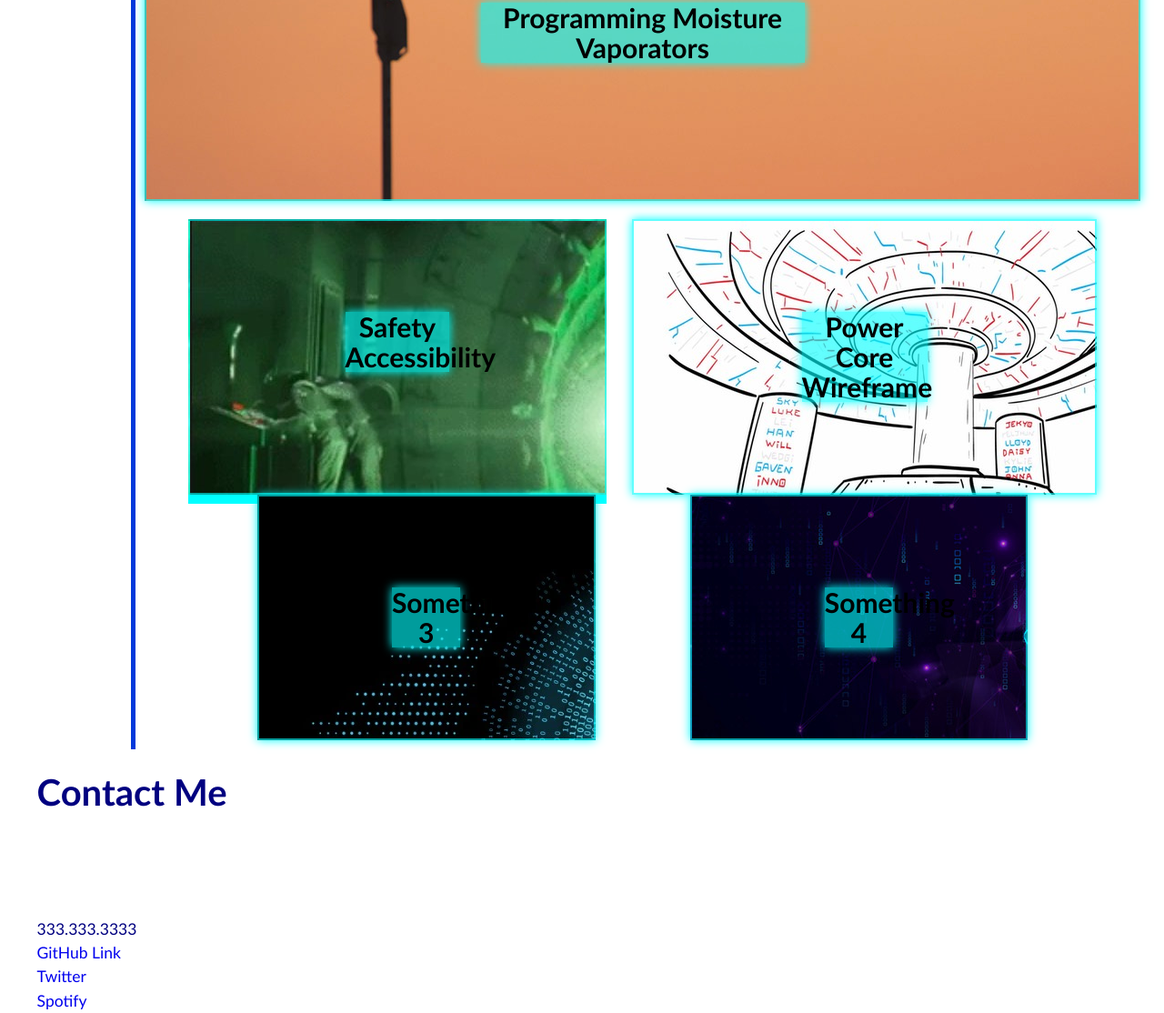
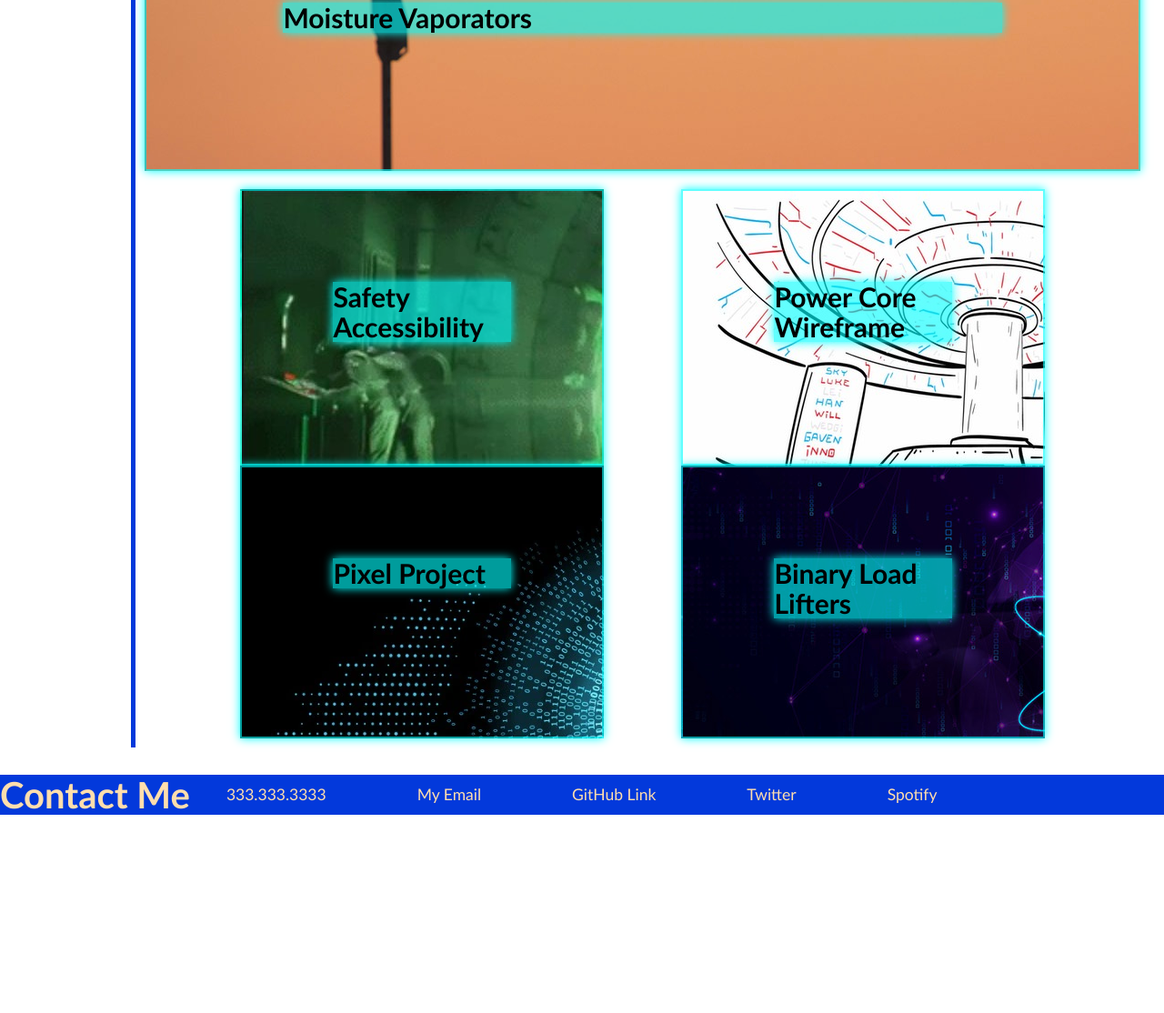
Before and after one commit to knight19jonathan/los-knight-portfolio-page, a plain HTML site: page index.html in a window 1280 px wide. Shown: the part 827-1941 px from the top of the page at 91% size. After the commit the page ends 1725 px from the top, so only its background shows below. Drawn offline with Linux system fonts and the light colour scheme.

Commit message:
updates to flexboxs, footer, readme,

```diff
--- a/assets/reset.css
+++ b/assets/reset.css
@@ -1,4 +1,5 @@
 * {
+    text-decoration: none;
     margin: 0;
     padding: 0;
     box-sizing: border-box;
--- a/assets/style.css
+++ b/assets/style.css
@@ -1,10 +1,3 @@
-* {
-    text-decoration: none;
-    margin: 0;
-    padding: 0;
-    box-sizing: border-box;
-}
-
 :root {
     --text: navy;
     --boarder: rgba(0, 255, 255, 0.61);
@@ -13,11 +6,15 @@
     --headtx: navajowhite;
     --herotx: black;
 
+/* COLOR SCHEME */
+
 }
 
 html {
     font-size: 62.5%;
 }
+
+/* BEGINNING BODY BUILD */
 
 body {
     font-family: 'Gill Sans', 'Gill Sans MT', Calibri, 'Trebuchet MS', sans-serif, monospace;
@@ -26,6 +23,8 @@ body {
     color: var(--text);
     background-color: var(--mainbackground);
 }
+
+/* HEADER SETTINGS -CURTESY OF EXAMPLE FILE */
 
 h1,
 h2,
@@ -68,6 +67,8 @@ p {
 margin-bottom: 1rem;
 }
 
+/* NAV BAR  */
+
 .navlist {
     background-color: var(--headbg);
     color: var(--headtx);
@@ -92,6 +93,7 @@ margin-bottom: 1rem;
     margin-right: auto;
     margin-left: 2rem;
 }
+/* HERO BANNER */
 
 .hero-image {
     background-image: url(./images/Starfield.jpg);
@@ -125,6 +127,12 @@ div h2 {
     div.projtxt h3 {
         font-size: 2rem;
     }
+    .contact {
+        flex-direction: column;
+    }
+    .contactlinks.li {
+        padding-right: 1rem;
+    }
 }
 
 @media screen and (max-width: 540px) {
@@ -138,6 +146,8 @@ div h2 {
         font-size: 1.5rem;
     }
 }
+
+/* ABOUT ME BLOCK */
 
 .aboutme {
     display: flex;
@@ -172,6 +182,7 @@ div h2 {
     margin-left: 1rem auto;
 } */
 
+/* BEGINNING WORK BLOCK */
 
 main {
     width: 96%;
@@ -207,24 +218,20 @@ main {
     padding: 15rem;
 }
 
-/* div.big-proj:hover {
-    opacity: 0.2;
-} */
-
 div h3 {
     color: black;
     background-color: var(--boarder);
     box-shadow: 0 0 1rem cyan;
 }
 
-.projtxt {
+/* .projtxt {
     margin: 0 auto;
     left: 24%;
-    right: 0;
-    top: 75%;
+    /* right: 0; */
+   /* top: 75%;
     width: 45%;
     text-align: center;
-}
+} */
 
 .big-proj .projtxt .small-image1 .small-image2 .small-image3 .small-image4 {
     border-radius: 10px;
@@ -241,22 +248,25 @@ div h3 {
     opacity: 0.7;
 }
 
+/* QUASI FIXED PLACEMENT CONTAINER FOR 4 SMALLER IMAGES */
 .small-projs {
     display: flex;
     flex-wrap: wrap;
-    flex: 10 10 50% ;
+    flex: 2;
     margin: 1rem;
     padding: 1rem;
     justify-content: space-evenly;
+    width: 50%
 }
 
 .small-image1 {
     background-image: url(./images/safety2.jpg);
     border: 2px solid rgba(0, 255, 255, 0.61);
-    box-shadow:  0 1rem cyan;
-    width: auto;
-    height: auto;
+    box-shadow: 0 0 1rem cyan;
+    width: 400px;
+    height: 300px;
     padding: 10rem;
+    padding-bottom: 20rem;
 
 }
 
@@ -264,18 +274,20 @@ div h3 {
     background-image: url(./images/design.jpg);
     border: 2px solid rgba(0, 255, 255, 0.61);
     box-shadow: 0 0 1rem cyan;
-    width: auto;
-    height: auto;
+    width: 400px;
+    height: 300px;
+
     padding: 10rem;
-
+    padding-bottom: 20rem;
 }
 
 .small-image3 {
     background-image: url(./images/image3.jpeg);
     border: 2px solid rgba(0, 255, 255, 0.61);
     box-shadow: 0 0 1rem cyan;
-    width: auto;
-    height: auto;
+    width: 400px;
+    height: 300px;
+
     padding: 10rem;
 
 }
@@ -283,21 +295,59 @@ div h3 {
     background-image: url(./images/image4.jpg);
     border: 2px solid rgba(0, 255, 255, 0.61);
     box-shadow: 0 0 1rem cyan;
-    width: auto;
-    height: auto;
+    width: 400px;
+    height: 300px;
     padding: 10rem;
 
 }
-footer {
-    margin: 1.5rem;
-    text-align: left;
 
+/* FOOTER  - SMALL DESIGN CHANGE TO CONTACT BLOCK COULD NOT QUITE GET TO EXAMLE SO MADE IT SIMILIAR TO HEADER FOR BETTER DESIGN */
+
+
+.contact {
+    display: flex;
+    align-items: center;
+
+    margin-bottom: 4rem;
+    background-color: var(--headbg);
+    box-shadow: 8 8 8 8 rgba(0, 255, 255, 0.61);
+}
+
+.contact.vl {
+    position: relative;
 
 }
 
 .contact h1 {
-    background-color: var(--mainbackground);
-    color: var(--text);
+    color: var(--headtx);
+    text-align: right;
     padding-right: 1rem;
-    min-height: 15rem;
+    display: flex;
+
 }
+
+.contactlinks {
+    display: flex;
+}
+.contactlinks li {
+    color: var(--headtx);
+    padding-right: 10rem;
+}
+.contactlinks a {
+    text-decoration: none;
+    color: var(--headtx);
+}
+
+/* ADJUSTMENTS TO FOOTER AT SMALL SCREEN SIZE */
+
+@media screen and (max-width: 865px) {
+    .contact {
+        flex-direction: column;
+    }
+    .contactlinks {
+        flex-wrap: wrap;
+    }
+    .contactlinks li {
+        padding-right: 2rem;
+    }
+}
--- a/index.html
+++ b/index.html
@@ -1,10 +1,12 @@
 <!DOCTYPE html>
 <html lang="en">
+    <!-- HEAD -->
 <head>
     <meta charset="UTF-8">
     <meta http-equiv="X-UA-Compatible" content="IE=edge">
     <meta name="viewport" content="width=device-width, initial-scale=1.0">
-    <title>Document</title>
+    <title>Lost Knight</title>
+    <link rel="icon" href="./assets/images/spcicon.jpg" type="image/x-icon">
     <link rel="stylesheet" href="./assets/reset.css">
     <link rel="stylesheet" href="./assets/style.css">
 </head>
@@ -23,7 +25,7 @@
 
     </navbar>
 
-    <div class="hero-image">
+    <div class="hero-image" alt="Star Filled Scape-scape">
 
         <div class="hero-text">
 
@@ -60,13 +62,11 @@
 
                 <section class="flexbox1">
 
-
-
-                        <div class="big-proj">
+                    <div class="big-proj" alt="Moisture Vaporators in the Desert">
 
                         <div class="projtxt">
 
-                                <h3>Programming Moisture Vaporators</h3>
+                            <h3>Moisture Vaporators</h3>
 
                         </div>
 
@@ -75,7 +75,7 @@
                     <div class="small-projs">
 
 
-                            <div class="small-image1">
+                        <div class="small-image1" alt="Technicians Operating Near Dangerous Machinery with Glaring Light">
 
                             <div class="projtxt">
 
@@ -85,7 +85,7 @@
 
                         </div>
 
-                            <div class="small-image2">
+                        <div class="small-image2" alt="Artistic Marker Design of a Large Reactor Core">
 
                             <div class="projtxt">
 
@@ -95,33 +95,33 @@
 
                         </div>
 
-
-                            <div class="small-image3">
+                        <div class="small-image3" alt="Blue Pixels on a black field in an Curving Design">
 
                             <div class="projtxt">
 
-                                    <h3>Something 3</h3>
+                                <h3>Pixel Project</h3>
 
                             </div>
 
                         </div>
 
-                            <div class="small-image4">
+                        <div class="small-image4" alt="Blue Binary Rain on a Cyber Purple Field">
 
                             <div class="projtxt">
 
-                                    <h3>Something 4</h3>
+                                <h3>Binary Load Lifters</h3>
 
                             </div>
 
                         </div>
 
                     </div>
-                    </div>
 
                 </section>
 
             </div>
+
+    </main>
 
     <footer>
 
@@ -131,13 +131,16 @@
 
             <div class="vl"></div>
 
-            <ul>
-                <li>333.333.3333</li>
-                <li><a href="mailto:knight19jonathan@gmail.com"></a></li>
-                <li><a href="https://github.com/knight19jonathan" target="_top">GitHub Link</a></li>
-                <li> <a href="https://twitter.com/?lang=en" target="_top">Twitter</a></li>
-                <li> <a href="https://www.spotify.com/us/premium/?utm_source=us-en_brand_contextual-desktop_text&utm_medium=paidsearch&utm_campaign=alwayson_ucanz_us_performancemarketing_core_brand+contextual-desktop+text+exact+us-en+google&gclid=Cj0KCQjwntCVBhDdARIsAMEwACn3xeNWFj8LHcu9Xnzd3COp0YUqa6h14JyI_avi5zGqQ7Z3oQPGIgsaAqdTEALw_wcB&gclsrc=aw.ds">Spotify</a></li>
+            <div class="morelinks">
+
+                <ul class="contactlinks">
+                    <li title="To Be Updated Later when Business Line is Established">333.333.3333</li>
+                    <li><a href="mailto:knight19jonathan@gmail.com" target="_top">My Email</a></li>
+                    <li><a href="https://github.com/knight19jonathan" target="_blank">GitHub Link</a></li>
+                    <li><a href="https://twitter.com/?lang=en" target="_blank" title="I don't have a Twitter">Twitter</a></li>
+                    <li><a href="https://www.spotify.com/us/premium/?utm_source=us-en_brand_contextual-desktop_text&utm_medium=paidsearch&utm_campaign=alwayson_ucanz_us_performancemarketing_core_brand+contextual-desktop+text+exact+us-en+google&gclid=Cj0KCQjwntCVBhDdARIsAMEwACn3xeNWFj8LHcu9Xnzd3COp0YUqa6h14JyI_avi5zGqQ7Z3oQPGIgsaAqdTEALw_wcB&gclsrc=aw.ds" target="_blank" title="I don't have a Spotify">Spotify</a></li>
                 </ul>
+            </div>
 
         </div>
 
```
Also changed, not shown: assets/images/spcicon.jpg (added), 1 other file. Lines whose indentation alone changed are shown as unchanged.
